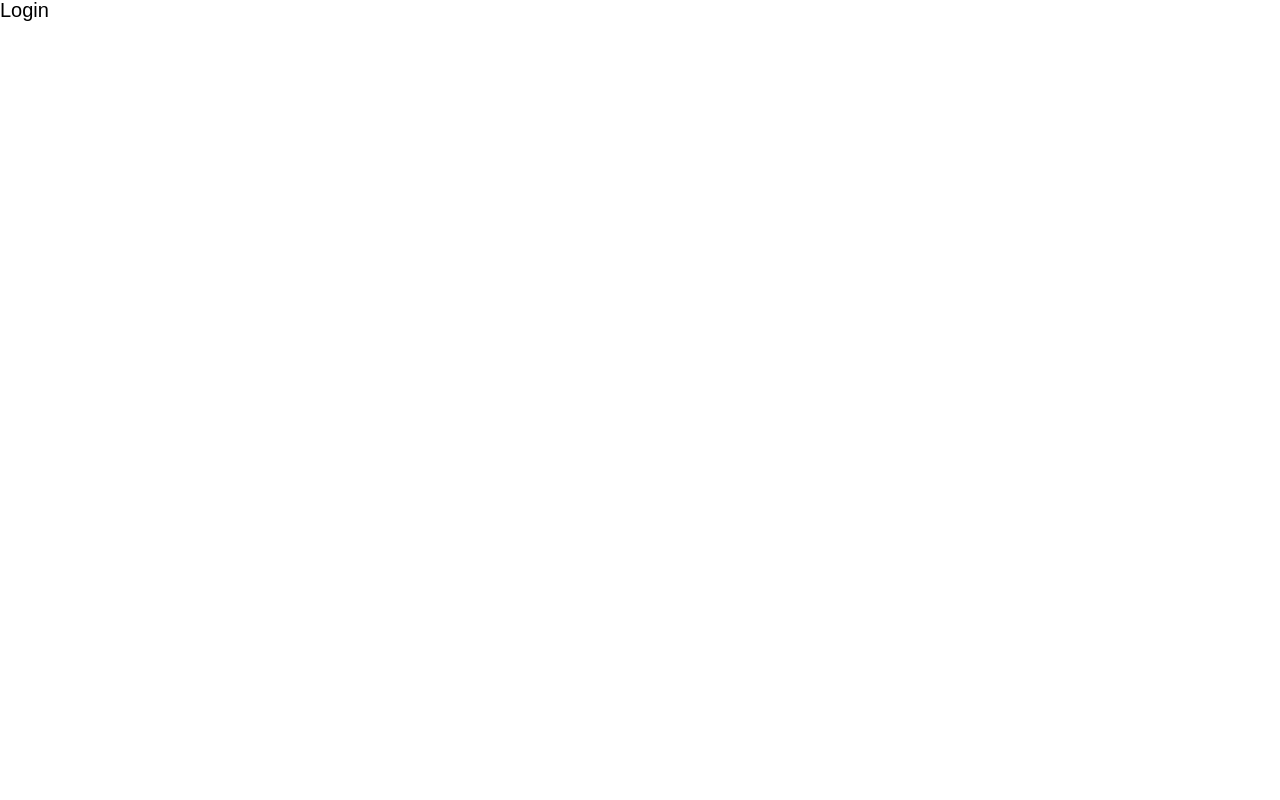
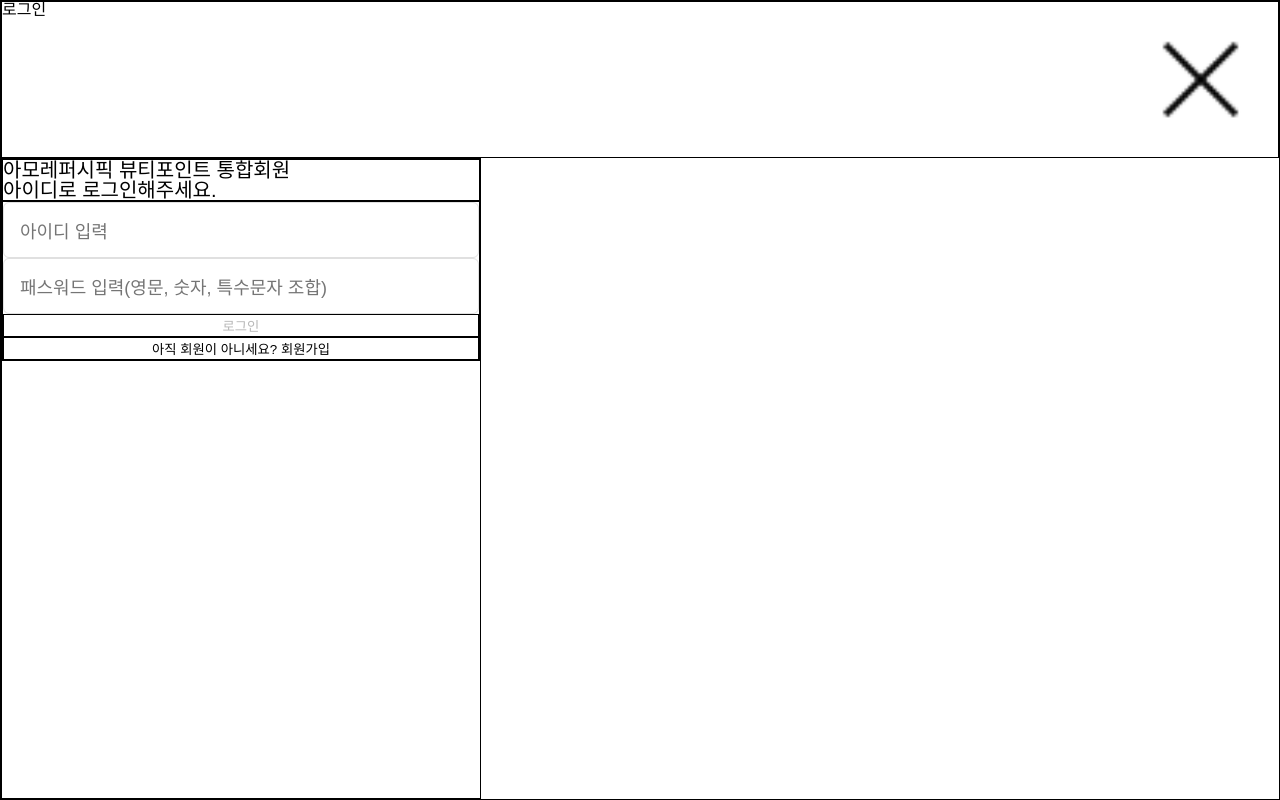
Before and after one commit to wecode-bootcamp-korea/49-2nd-5Sherlock-frontend, a React app: page /login in a window 1280 px wide. Built offline with nearby package versions, Linux system fonts and the light colour scheme.

Commit message:
로그인 페이지 기능 구현

```diff
--- a/package.json
+++ b/package.json
@@ -9,7 +9,7 @@
     "react": "^18.2.0",
     "react-dom": "^18.2.0",
     "react-router-dom": "^6.15.0",
-    "react-scripts": "5.0.1",
+    "react-scripts": "^5.0.1",
     "sass": "^1.66.1",
     "styled-components": "^6.0.8",
     "web-vitals": "^2.1.4"
--- /dev/null
+++ b/src/components/Input/Input.js
@@ -0,0 +1,29 @@
+import React from 'react';
+import './Input.scss';
+
+const Input = props => {
+  const {
+    type,
+    value,
+    placeholder,
+    onChange,
+    onFocus,
+    name,
+    scale,
+    className = 'inputBox',
+  } = props;
+  return (
+    <input
+      className={className}
+      type={type}
+      value={value}
+      placeholder={placeholder}
+      onChange={onChange}
+      onFocus={onFocus}
+      name={name}
+      scale={scale}
+    />
+    // 로그인, 아이디찾기, 비밀번호 찾기에서 활용 가능
+  );
+};
+export default Input;
--- /dev/null
+++ b/src/components/Input/Input.scss
@@ -0,0 +1,22 @@
+.inputBox {
+  border-radius: 6px;
+  border: 1px solid #e0e0e0;
+  font-weight: 400;
+
+  &[scale='first'] {
+    width: 100%;
+    height: 56px;
+    padding: 19px 0px 15px 16px;
+    align-items: center;
+    font-size: 18px;
+    transition: border-color 0.3s;
+
+    &:hover {
+      border-color: black; /* 호버 or 인풋박스 클릭 시 테두리 색상 유지 */
+    }
+
+    &:focus {
+      outline: none; /* 기본 포커스 효과 제거 */
+    }
+  }
+}
--- a/src/pages/Login/Login.js
+++ b/src/pages/Login/Login.js
@@ -1,6 +1,122 @@
+import React, { useState } from 'react';
 import './Login.scss';
+import { useNavigate } from 'react-router-dom';
+import Input from '../../components/Input/Input';
 
 const Login = () => {
-  return <div className="Login">Login</div>;
+  const navigate = useNavigate();
+  const [errorMessage, setErrorMessage] = useState('');
+
+  const navdeleteBtn = () => {
+    navigate('/');
+  };
+
+  const navgoToJoinBtn = () => {
+    navigate('/join');
+  };
+
+  const [userInfo, setUserInfo] = useState({
+    id: '',
+    password: '',
+  });
+  const { id, password } = userInfo;
+
+  const saveUserInfo = event => {
+    const { name, value } = event.target;
+
+    setUserInfo({ ...userInfo, [name]: value });
+  };
+
+  let idReg = /^[a-zA-Z0-9]{1,10}$/;
+  let pwReg = /^(?=.*[a-zA-Z])(?=.*[!@#$%^*+=-])(?=.*[0-9]).{8,15}$/;
+
+  const activeBtn = idReg.test(id) && pwReg.test(password);
+
+  const loginBtn = e => {
+    e.preventDefault();
+    fetch('http://localhost:8000/login', {
+      method: 'POST',
+      headers: {
+        'Content-Type': 'application/json;charset=utf-8',
+        // authorization: 'token',
+      },
+      body: JSON.stringify({
+        id: id,
+        password: password,
+      }),
+    })
+      .then(res => {
+        if (res.ok) {
+          return res.json();
+        } else {
+          throw new Error('로그인 실패');
+        }
+      })
+      .then(data => {
+        console.log(data);
+        // navigate('/');
+      })
+      .catch(error => {
+        setErrorMessage('계정정보가 틀렸습니다');
+      });
+  };
+
+  const clearErrorMessage = () => {
+    setErrorMessage('');
+  };
+  console.log(userInfo);
+
+  return (
+    <div className="Login">
+      <header className="header">
+        <div className="headerText">로그인</div>
+        <img
+          className="deleteBtn"
+          src="/images/login-img1.png"
+          alt="취소버튼"
+          onClick={navdeleteBtn}
+        ></img>
+      </header>
+      <div className="container">
+        <span className="loginGuideText">
+          아모레퍼시픽 뷰티포인트 통합회원
+          <br />
+          아이디로 로그인해주세요.
+        </span>
+        <form className="loginForm">
+          <Input
+            scale="first"
+            placeholder="아이디 입력"
+            type="id"
+            name="id"
+            onChange={saveUserInfo}
+            onFocus={clearErrorMessage}
+          />
+          <Input
+            scale="first"
+            placeholder="패스워드 입력(영문, 숫자, 특수문자 조합)"
+            type="password"
+            name="password"
+            onFocus={clearErrorMessage}
+            onChange={saveUserInfo}
+          />
+          {/* {errorMessage &&   */}
+          <div className="error">{errorMessage}</div>
+
+          <button
+            className="loginButton"
+            onClick={loginBtn}
+            disabled={activeBtn ? false : true}
+          >
+            로그인
+          </button>
+          <button type="button" className="joinButton" onClick={navgoToJoinBtn}>
+            아직 회원이 아니세요? 회원가입
+          </button>
+        </form>
+      </div>
+    </div>
+  );
 };
+
 export default Login;
--- a/src/pages/Login/Login.scss
+++ b/src/pages/Login/Login.scss
@@ -1,3 +1,50 @@
 .Login {
-  font-size: 20px;
+  display: flex;
+  flex-direction: column;
+  justify-content: center;
+  width: 100%;
+  height: 100vh;
+  border: solid 1px black;
+
+  .header {
+    display: flex;
+    justify-content: space-between;
+    width: 100%;
+    height: 20%;
+    border: solid 1px black;
+  }
+  .container {
+    display: flex;
+    flex-direction: column;
+    width: 480px;
+    height: 650px;
+    border: solid 1px black;
+
+    .loginGuideText {
+      display: flex;
+      flex-direction: column;
+      font-size: 20px;
+      border: solid 1px black;
+    }
+
+    .loginForm {
+      display: flex;
+      flex-direction: column;
+      border: solid 1px black;
+    }
+
+    .error {
+      color: red; /* 에러 텍스트의 색상을 빨간색으로 지정 */
+      font-size: 14px; /* 에러 텍스트의 글꼴 크기를 조정 */
+      /* 원하는 다른 스타일 추가 */
+    }
+
+    .loginButton {
+      border: solid 1px black;
+    }
+
+    .joinButton {
+      border: solid 1px black;
+    }
+  }
 }
```
Also changed, not shown: public/images/login-img1.png (added), 1 other file.
